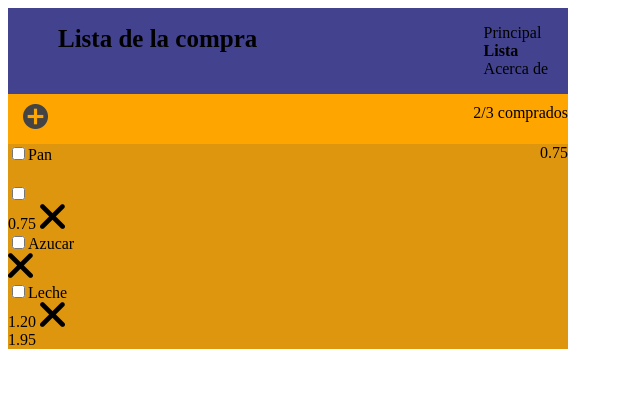
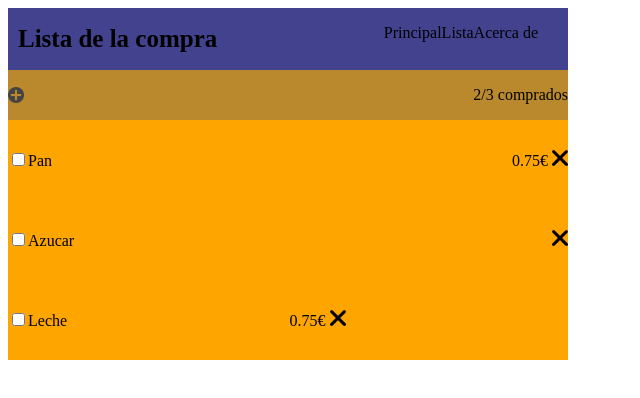
Before and after one commit to heber2525/2022-02-w1-ch4-heber-baraybar, a website: page index.html in a window 1280 px wide. Shown: the whole page, without its empty margins (0-640 px from the left). Drawn offline with Linux system fonts and the light colour scheme.

Commit message:
Updated sass

```diff
--- a/index.html
+++ b/index.html
@@ -4,16 +4,16 @@
     <meta charset="UTF-8">
     <meta http-equiv="X-UA-Compatible" content="IE=edge">
     <meta name="viewport" content="width=device-width, initial-scale=1.0">
-    <link rel="stylesheet" href="./styles.css">
-    <title>Document</title>
+    <link rel="stylesheet" href="css/styles.css">
+    <title>Lista compras</title>
 </head>
 <body>
     <header class="header">
         <h1 class="header__h1">Lista de la compra</h1>
-        <nav class="header__list">
+        <nav class="header__menu">
             <ul class="header__list">
                 <li><a href="#"></a>Principal</li>
-                <li class="header__list --header-list--bold"><a href="#"></a>Lista</li>
+                <li class="header-list--bold"><a href="#"></a>Lista</li>
                 <li><a href="#"></a>Acerca de</li>
             </ul>
         </nav>
@@ -21,40 +21,39 @@
     <main>
         <section class="paid">
             <div class="paid__items">
-               <div class="paid__items --items-plus"><img src="./plus.png" alt="plus"></div>
-                <span class="paid__items --paid-items-paid">2/3 comprados</span>
+                <img src="./plus.png" alt="plus">
+                <span class="--paid-items-paid">2/3 comprados</span>
             </div>
         </section>
         <section class="section__check">
             <div class="section__first-price">
-                <label class="section__check-prices --check-bread"><input type="checkbox">Pan</label>
-                <span>0.75</span>
+                    <label ><input class="section__check-prices --check-bread" type="checkbox">Pan</label>
+                    <div class="first__price-x">
+                        <span>0.75€</span>
+                        <img src="./ex.png" alt="">
+
+                    </div>
             </div>
             <div class="section__second-price">
-                <div>
-                    <label class ="section__check-prices --check-empty"><input type="checkbox" ></label>
-                </div>
-                <div class="section-third-price">
-                    <span>0.75</span>
-                    <img src="./ex.png" alt="">
+
+                    <label><input class="section__check-prices --check-sugar" type="checkbox">Azucar</label>
+                  <div class="second__price-x">
+                        <span></span>
+                        <img src="./ex.png" alt="">
+                  </div>
+
             </div>
+            <div class="section-third-price">
+
+                    <label><input class="section__check-prices --check-milk" type="checkbox">Leche</label>
+                   <div class="third__price-x">
+                        <span>0.75€</span>
+                        <img src="./ex.png" alt="">
+                   </div>
+
+
             <div>
-                <div>
-                    <label class= "section__check-prices --check-sugar"><input type="checkbox">Azucar</label>
-                </div>
-                <div>
-                    <img src="./ex.png" alt="">
-                </div>
-                <div>
-                    <div>
-                        <label><input type="checkbox" >Leche</label>
-                    </div>
-                    <div>
-                        <span>1.20</span>
-                        <img src="./ex.png" alt="">
-                    </div>
 
-            <div>1.95</div>
         </section>
     </main>
 </body>
--- /dev/null
+++ b/sass/styles.scss
@@ -0,0 +1,57 @@
+%common-flex{
+    display: flex;
+    justify-content: space-between;
+    align-items: center;
+    height: 80px;
+    background-color: orange;
+
+}
+%exis{
+    width: 16px;
+    height: 16px;
+}
+%common-x{
+    margin:5px;
+}
+*{
+    box-sizing: border-box;
+}
+body{
+    width: 560px;
+}
+.header{
+    display: flex;
+    background-color: rgb(66, 66, 143);
+    justify-content: space-between;
+}
+.header__h1{
+    font-size: 25px;
+    margin-left: 10px;
+}
+.header__list{
+    display: flex;
+    list-style: none;
+   margin-right: 30px;
+}
+img{
+    @extend %exis;
+}
+.paid__items{
+    display: flex;
+    justify-content: space-between;
+    align-items: center;
+    background-color:rgb(187, 137, 45);
+    height: 50px;
+}
+.section__first-price{
+    @extend %common-flex;
+}
+.section__second-price{
+    @extend %common-flex;
+}
+.section-third-price{
+    @extend %common-flex;
+}
+.third__price-x{
+    @extend %common-x;
+}
--- a/styles.scss
+++ /dev/null
@@ -1,10 +0,0 @@
-*{
-    box-sizing: border-box;
-}
-.header{
-    display: flex;
-    justify-content: space-between;
-}
-.header__h1{
-    font-size: 35px;
-}
```
Also changed, not shown: package.json (+5 -2 lines), css/styles.css (added), styles.css (deleted), 3 other files.
